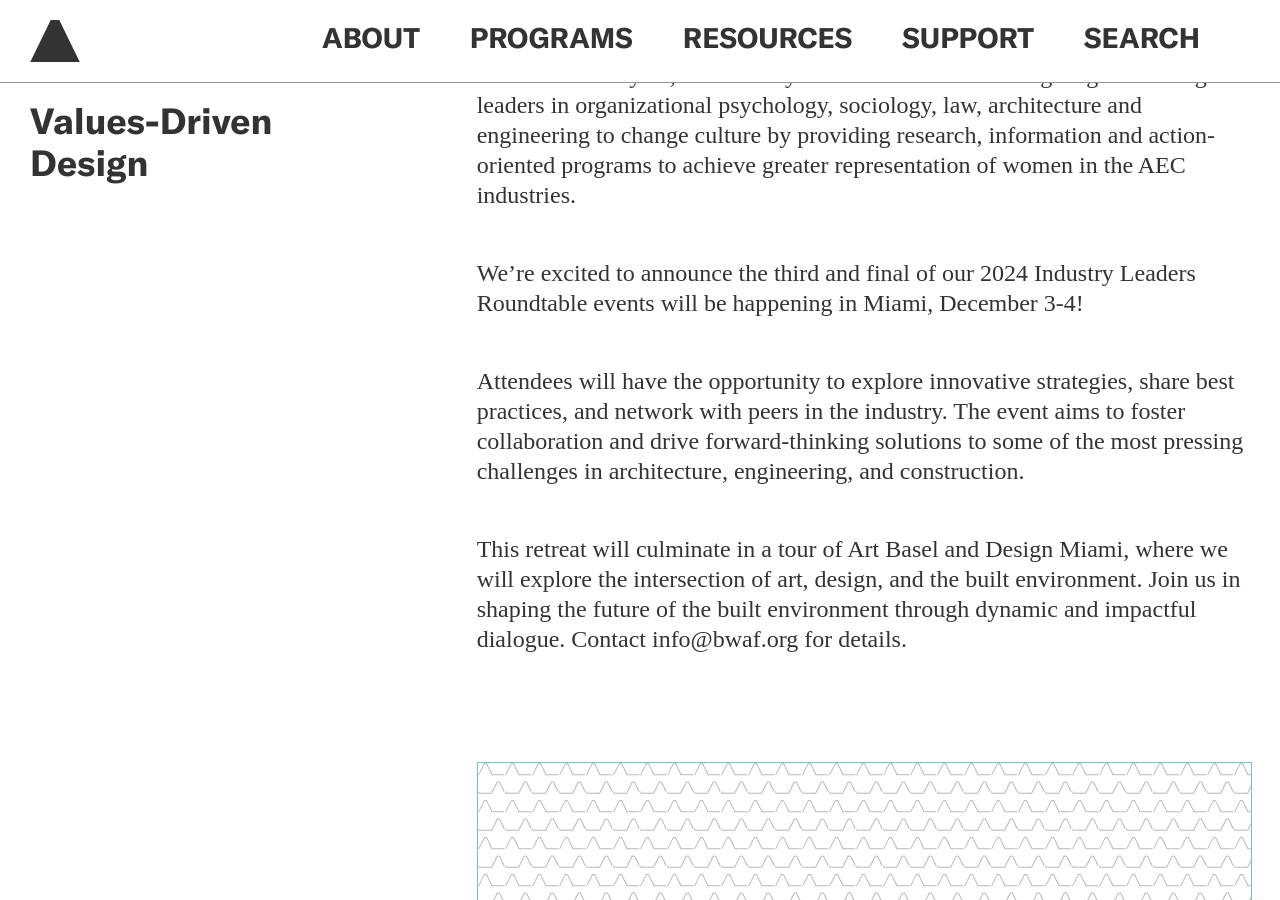
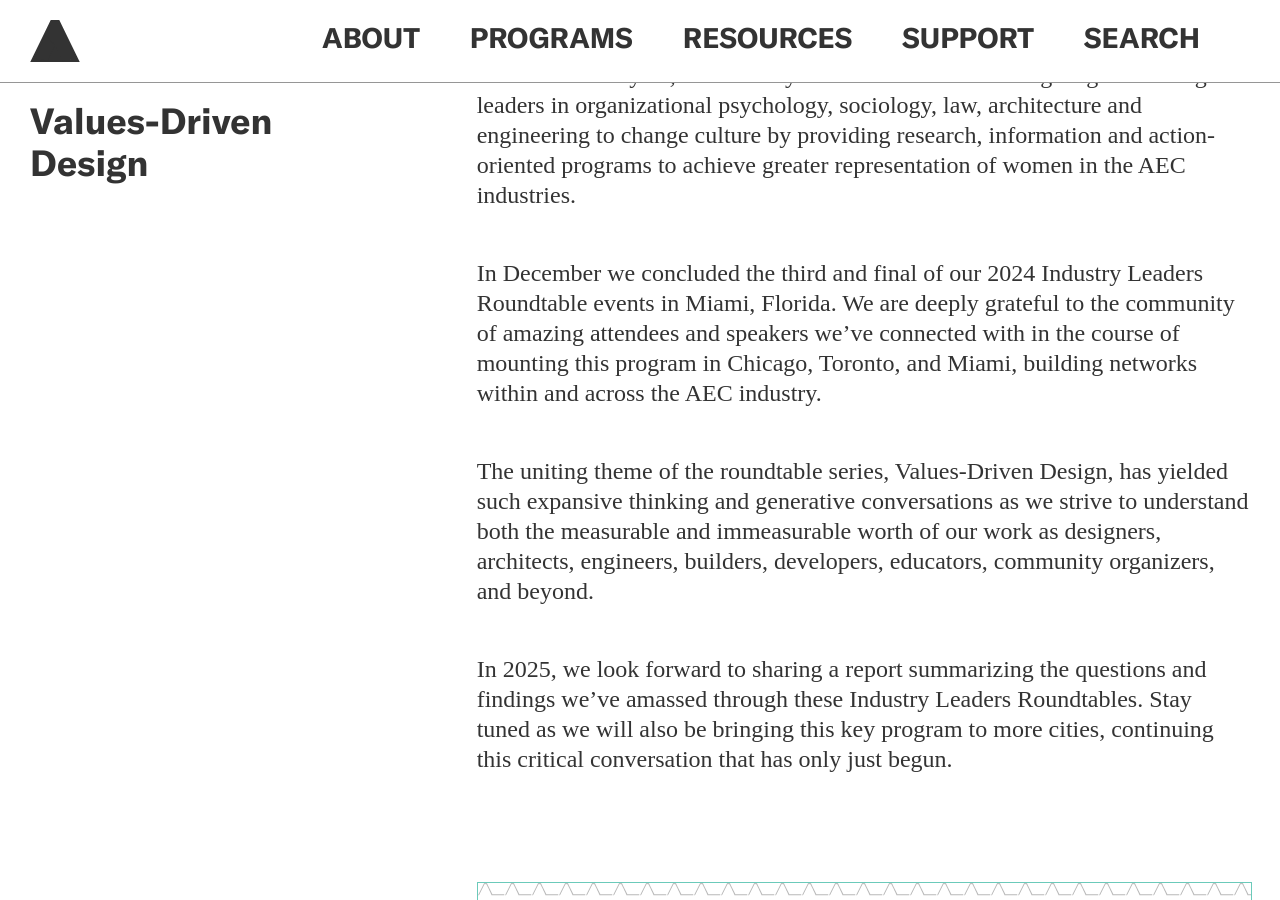
Before and after one commit to jengalas/bwaf-bbw, a Jekyll site: the page built from _programs/industry-leaders-roundtable-retreat.md, in a window 1280 px wide and 900 px high, scrolled down 454 px. Built offline with Jekyll 4.4.1, drawn with Linux system fonts in a browser that asks for light colours; nearby versions of some CDN libraries; some web fonts are replaced.

Commit message:
Updated 1 file via CloudCannon.

```diff
--- a/_programs/industry-leaders-roundtable-retreat.md
+++ b/_programs/industry-leaders-roundtable-retreat.md
@@ -41,21 +41,24 @@
       AEC industries.
 
 
-      We’re excited to announce the third and final of our 2024 Industry Leaders
-      Roundtable events will be happening in Miami, December 3-4!
+      In December we concluded the third and final of our 2024 Industry Leaders
+      Roundtable events in Miami, Florida. We are deeply grateful to the
+      community of amazing attendees and speakers we’ve connected with in the
+      course of mounting this program in Chicago, Toronto, and Miami, building
+      networks within and across the AEC industry.
 
 
-      Attendees will have the opportunity to explore innovative strategies,
-      share best practices, and network with peers in the industry. The event
-      aims to foster collaboration and drive forward-thinking solutions to some
-      of the most pressing challenges in architecture, engineering, and
-      construction.
+      The uniting theme of the roundtable series, Values-Driven Design, has
+      yielded such expansive thinking and generative conversations as we strive
+      to understand both the measurable and immeasurable worth of our work as
+      designers, architects, engineers, builders, developers, educators,
+      community organizers, and beyond.
 
 
-      This retreat will culminate in a tour of Art Basel and Design Miami, where
-      we will explore the intersection of art, design, and the built
-      environment. Join us in shaping the future of the built environment
-      through dynamic and impactful dialogue. Contact info@bwaf.org for details.
+      In 2025, we look forward to sharing a report summarizing the questions and
+      findings we’ve amassed through these Industry Leaders Roundtables. Stay
+      tuned as we will also be bringing this key program to more cities,
+      continuing this critical conversation that has only just begun.
   - template: image-block
     button:
       - button_text:
```
